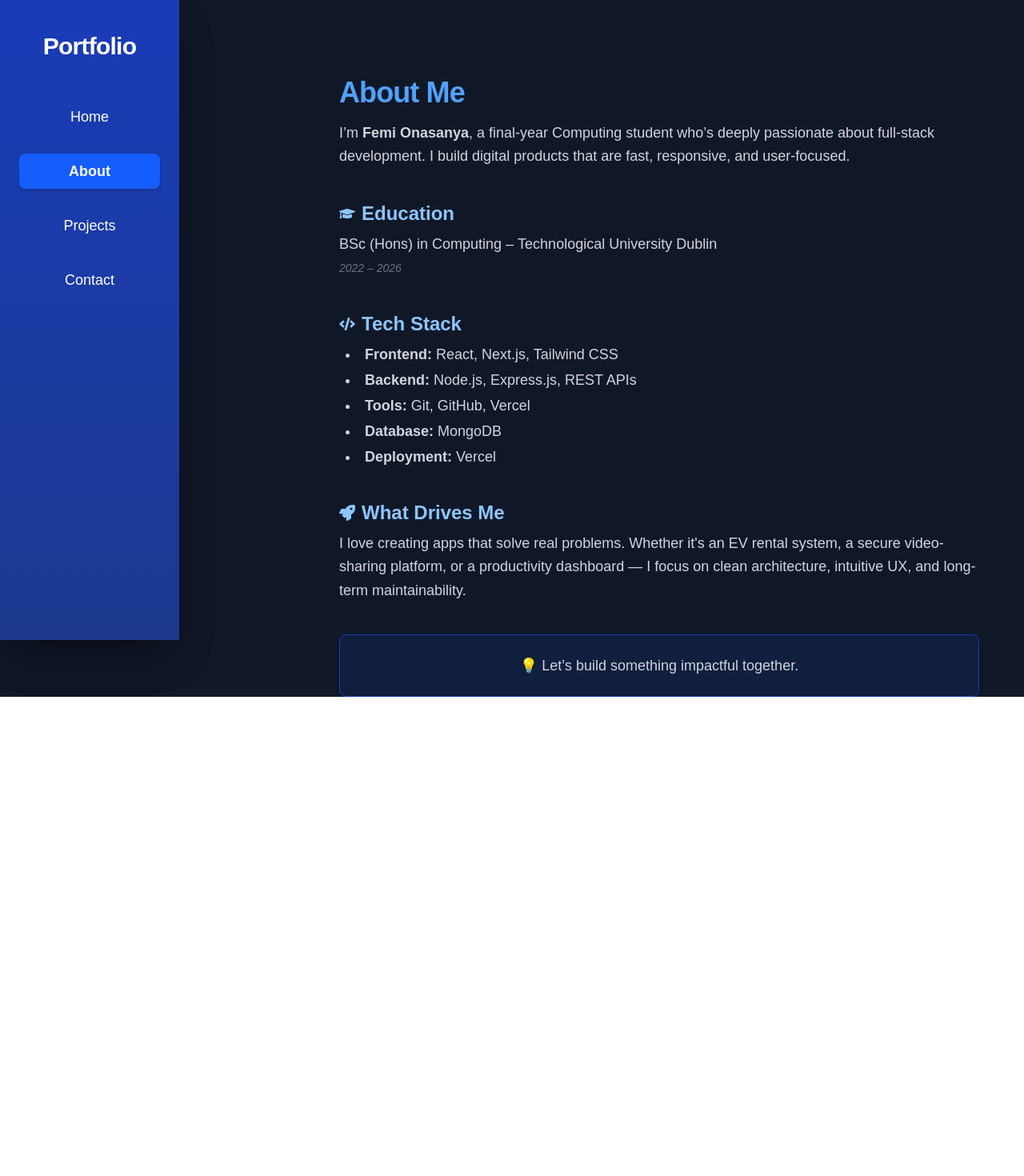
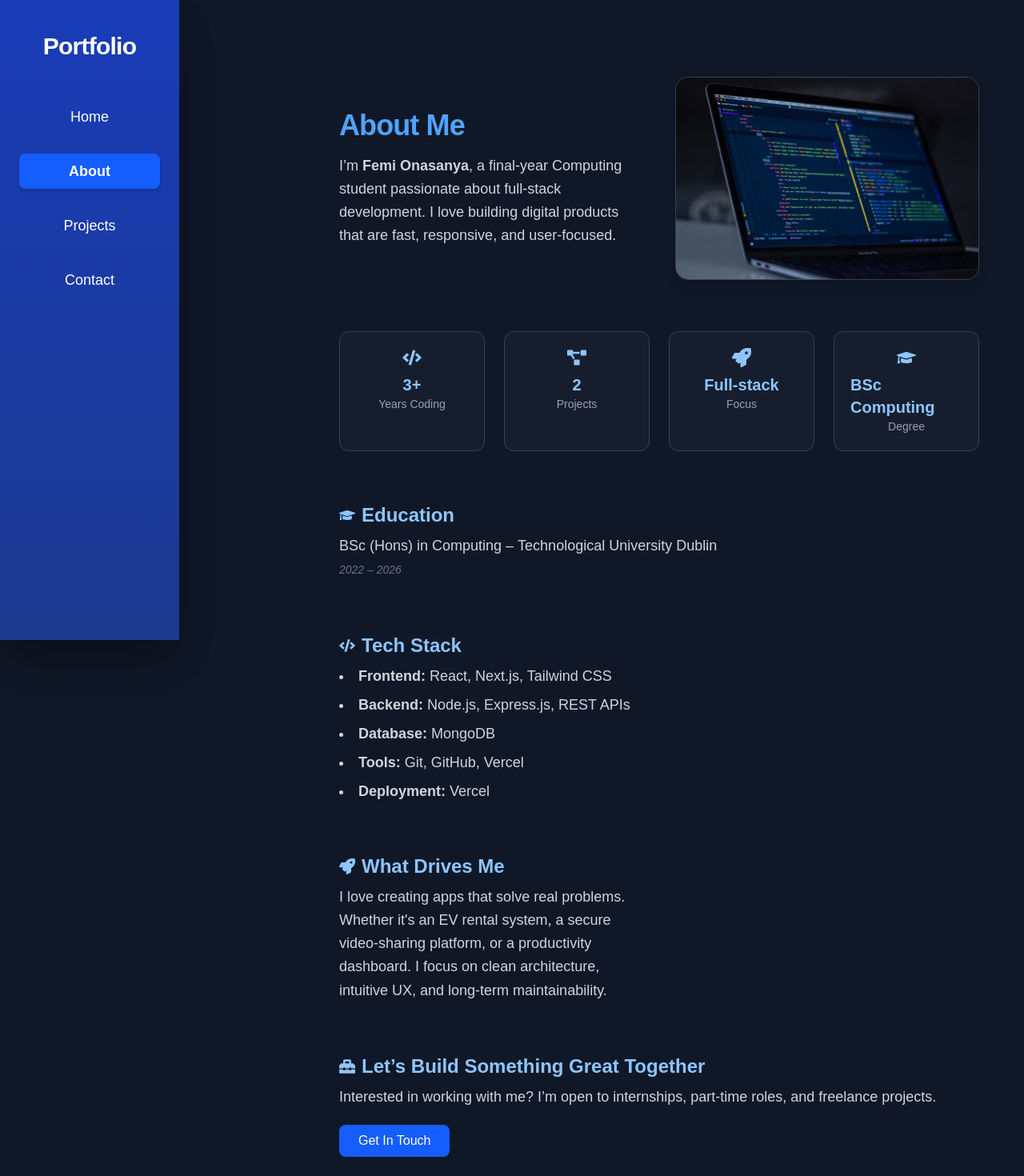
Before and after one commit to Femi-coder/my-portfolio, a Next.js app: page /about in a window 1280 px wide. Shown: the top 1470 px of the page at 80% size. Before the commit the page ends 871 px from the top, so only its background shows below. Built offline with nearby package versions, Linux system fonts and the light colour scheme.

Commit message:
issues fixed

```diff
--- a/pages/about.jsx
+++ b/pages/about.jsx
@@ -1,25 +1,75 @@
 import Navbar from '../components/Navbar';
 import TransitionWrapper from '../components/TransitionWrapper';
-import { FaCode, FaRocket, FaGraduationCap } from 'react-icons/fa';
+import Image from 'next/image';
+import { motion } from 'framer-motion';
+import { FaCode, FaRocket, FaGraduationCap, FaProjectDiagram, FaToolbox } from 'react-icons/fa';
 
 export default function About() {
   return (
     <>
       <Navbar />
       <TransitionWrapper>
-        <main className="min-h-screen overflow-auto bg-gray-900 text-gray-300 pt-24 px-4 sm:px-8 md:pl-48">
-          <section className="max-w-4xl mx-auto space-y-10">
+        <main className="min-h-screen overflow-auto text-gray-300 pt-24 px-4 sm:px-8 md:pl-48">
+          <section className="max-w-6xl mx-auto space-y-16">
 
-            {/* Page Title */}
-            <div>
-              <h1 className="text-3xl sm:text-4xl font-bold mb-4 text-blue-400 tracking-tight text-center sm:text-left">
+            {/* Intro with Image */}
+            <div className="grid md:grid-cols-2 gap-10 items-center">
+              <motion.div
+                initial={{ opacity: 0, x: -40 }}
+                animate={{ opacity: 1, x: 0 }}
+                transition={{ duration: 0.6 }}
+              >
+                <h1 className="text-3xl sm:text-4xl font-bold mb-4 text-blue-400 tracking-tight">
                   About Me
                 </h1>
-              <p className="text-base sm:text-lg leading-relaxed text-center sm:text-left">
-                I’m <span className="font-semibold">Femi Onasanya</span>, a final-year Computing student who’s deeply passionate about full-stack development.
-                I build digital products that are <span className="font-medium">fast</span>, <span className="font-medium">responsive</span>, and <span className="font-medium">user-focused</span>.
+                <p className="text-base sm:text-lg leading-relaxed">
+                  I’m <span className="font-semibold">Femi Onasanya</span>, a final-year Computing student passionate about
+                  <span className="font-medium"> full-stack development</span>.
+                  I love building digital products that are <span className="font-medium">fast</span>,
+                  <span className="font-medium"> responsive</span>, and
+                  <span className="font-medium"> user-focused</span>.
                 </p>
+              </motion.div>
+
+              <motion.div
+                initial={{ opacity: 0, x: 40 }}
+                animate={{ opacity: 1, x: 0 }}
+                transition={{ duration: 0.6 }}
+                className="flex justify-center"
+              >
+                <Image
+                  src="/photo.png"
+                  alt="Laptop with code"
+                  width={500}
+                  height={500}
+                  className="rounded-2xl shadow-lg border border-gray-700 object-cover"
+                />
+              </motion.div>
             </div>
+
+            {/* Quick facts strip */}
+            <motion.div
+              initial={{ opacity: 0, y: 30 }}
+              animate={{ opacity: 1, y: 0 }}
+              transition={{ duration: 0.6 }}
+              className="grid grid-cols-2 sm:grid-cols-4 gap-6"
+            >
+              {[
+                { k: 'Years Coding', v: '3+', icon: <FaCode /> },
+                { k: 'Projects', v: '2', icon: <FaProjectDiagram /> },
+                { k: 'Focus', v: 'Full-stack', icon: <FaRocket /> },
+                { k: 'Degree', v: 'BSc Computing', icon: <FaGraduationCap /> },
+              ].map((it) => (
+                <div
+                  key={it.k}
+                  className="flex flex-col items-center rounded-xl border border-gray-700 bg-gray-800/40 p-5 hover:border-blue-500 transition"
+                >
+                  <div className="text-2xl text-blue-300 mb-2">{it.icon}</div>
+                  <div className="text-xl font-semibold text-blue-300">{it.v}</div>
+                  <div className="text-sm text-gray-400">{it.k}</div>
+                </div>
+              ))}
+            </motion.div>
 
             {/* Education */}
             <div>
@@ -37,32 +87,49 @@ export default function About() {
               <h2 className="text-2xl font-bold flex items-center gap-2 text-blue-300 mb-2">
                 <FaCode className="text-xl" /> Tech Stack
               </h2>
-              <ul className="list-disc list-inside space-y-1 pl-2 text-base sm:text-lg">
+              <ul className="list-disc list-inside space-y-2 text-base sm:text-lg">
                 <li><span className="font-semibold">Frontend:</span> React, Next.js, Tailwind CSS</li>
-                <li><span className="font-semibold">Backend:</span>  Node.js, Express.js, REST APIs</li>
+                <li><span className="font-semibold">Backend:</span> Node.js, Express.js, REST APIs</li>
+                <li><span className="font-semibold">Database:</span> MongoDB</li>
                 <li><span className="font-semibold">Tools:</span> Git, GitHub, Vercel</li>
-                <li><span className="font-semibold">Database:</span> MongoDB</li>
                 <li><span className="font-semibold">Deployment:</span> Vercel</li>
               </ul>
             </div>
 
-            {/* Passion */}
+            {/* What drives me */}
+            <div className="grid md:grid-cols-2 gap-10 items-center">
               <div>
                 <h2 className="text-2xl font-bold flex items-center gap-2 text-blue-300 mb-2">
                   <FaRocket className="text-xl" /> What Drives Me
                 </h2>
                 <p className="text-base sm:text-lg leading-relaxed">
-                I love creating apps that solve real problems. Whether it's an EV rental system, a secure video-sharing platform, or a productivity dashboard — I focus on clean architecture, intuitive UX, and long-term maintainability.
+                  I love creating apps that solve real problems. Whether it's an EV rental system,
+                  a secure video-sharing platform, or a productivity dashboard. I focus on clean architecture, intuitive UX, and long-term maintainability.
                 </p>
               </div>
-
-            {/* Final CTA */}
-            <div className="bg-blue-600/10 border border-blue-800 rounded-lg p-6 text-center shadow-md">
-              <p className="font-medium text-base sm:text-lg">
-                💡 Let’s build something impactful together.
-              </p>
             </div>
 
+            {/* CTA Section */}
+            <div className="mt-16 text-center sm:text-left">
+              <h2 className="text-2xl font-bold flex items-center gap-2 text-blue-300 mb-2">
+                <FaToolbox className="text-xl" />
+                Let’s Build Something Great Together
+              </h2>
+              <p className="text-base sm:text-lg leading-relaxed">
+                Interested in working with me? I’m open to internships, part-time roles, and freelance projects.
+              </p>
+
+              <div className="mt-5">
+                <a
+                  href="/contact"
+                  className="inline-flex items-center justify-center rounded-lg bg-blue-600 px-6 py-2 text-sm sm:text-base font-medium text-white transition hover:bg-blue-500"
+                >
+                  Get In Touch
+                </a>
+              </div>
+            </div>
+            <footer className="mt-10 pb-10 text-center text-xs text-gray-500">
+            </footer>
           </section>
         </main>
       </TransitionWrapper>
--- a/pages/index.jsx
+++ b/pages/index.jsx
@@ -72,7 +72,7 @@ export default function Home() {
               transition={{ duration: 0.6, delay: 0.6 }}
               className="flex flex-col sm:flex-row gap-4 mt-4"
             >
-              <Link href="#projects">
+              <Link href="projects">
                 <button className="bg-blue-600 hover:bg-blue-500 text-white py-2 px-5 sm:py-3 sm:px-8 rounded-lg shadow-lg transition-transform duration-300 transform hover:scale-105 text-sm sm:text-base md:text-lg">
                   View My Projects
                 </button>
--- a/pages/projects.jsx
+++ b/pages/projects.jsx
@@ -3,7 +3,7 @@ import TransitionWrapper from '../components/TransitionWrapper';
 
 const projects = [
   {
-    title: 'Eco-Wheels Dublin - Group Project',
+    title: 'Eco-Wheels Dublin',
     desc: `A full-stack electric vehicle rental platform designed for urban mobility in Dublin. It features real-time charging station data using MapTiler and Overpass API, secure user authentication, role-based access (admin, regular, student-share users), and a MongoDB backend for managing rentals, returns, and user history. The frontend is built with Next.js and Tailwind CSS, offering a responsive and user-friendly interface.`,
     tech: ['Next.js', 'MongoDB', 'Tailwind CSS', 'MapTiler', 'Overpass API'],
     liveLink: 'https://major-group-project-mu.vercel.app/majorgroupproject',
```
Also changed, not shown: public/photo.png (added), 1 other file (tests, documents, lock files or other folders). Lines whose indentation alone changed are shown as unchanged.
